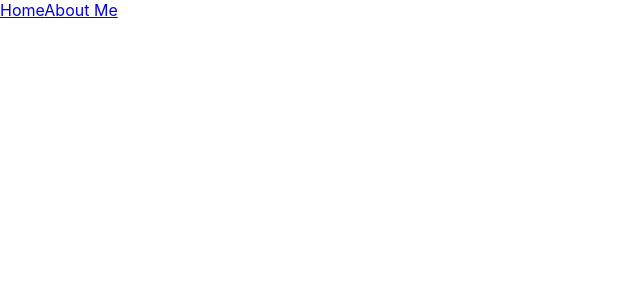
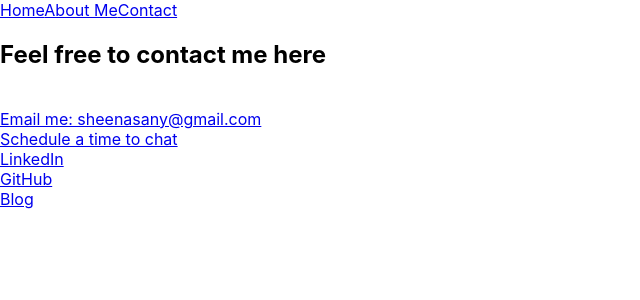
Before and after one commit to sheenasany/portfolio, a React (Create React App) app in the folder client/: page /contact in a window 1280 px wide. Before the commit this address had no page. Shown: the top 300 px of the page, without its empty margins (0-640 px from the left). Built offline with nearby package versions, Linux system fonts and the light colour scheme.

Commit message:
added contact component and included route to app, link to navbar, and <a> elements for contact info

```diff
--- a/client/src/Components/About.js
+++ b/client/src/Components/About.js
@@ -1,7 +1,7 @@
 function About(){
     return(
         <div>
-            <h1 style={{fontWeight: "60px"}}>⚔️ This element could not contain me! I am here to stay! ⚔️</h1>
+            <h1>⚔️ This element could not contain me! I am here to stay! ⚔️</h1>
         </div>
     )
 }
--- a/client/src/Components/App.js
+++ b/client/src/Components/App.js
@@ -3,6 +3,7 @@ import {Routes, Route} from "react-router-dom";
 import About from "./About";
 import Home from "./Home";
 import NavBar from "./NavBar";
+import Contact from "./Contact";
 
 function App() {
 
@@ -13,6 +14,7 @@ function App() {
       <Routes>
         <Route path="/" element={<Home />}/>
         <Route path="/about" element={<About />}/>
+        <Route path="/contact" element={<Contact />}/>
       </Routes>
     </div>
   );
--- /dev/null
+++ b/client/src/Components/Contact.js
@@ -0,0 +1,19 @@
+function Contact() {
+    return(
+        <div>
+            <h2>Feel free to contact me here</h2>
+            <br/>
+            <a href={"mailto: sheenasany@gmail.com"}>Email me: sheenasany@gmail.com</a>
+            <br/>
+            <a href="http://www.calendly.com/sheenasang">Schedule a time to chat</a>
+            <br/>
+            <a href="https://www.linkedin.com/in/sheena-sang/">LinkedIn</a>
+            <br/>
+            <a href="http://github.com/sheenasany">GitHub</a>
+            <br/>
+            <a href="http://dev.to/sheenasany">Blog</a>
+        </div>
+    )
+}
+
+export default Contact
--- a/client/src/Components/NavBar.js
+++ b/client/src/Components/NavBar.js
@@ -5,6 +5,7 @@ function NavBar() {
         <div>
             <Link to="/">Home</Link>
             <Link to="/about">About Me</Link>
+            <Link to="/contact">Contact</Link>
         </div>
     )
 }
```
